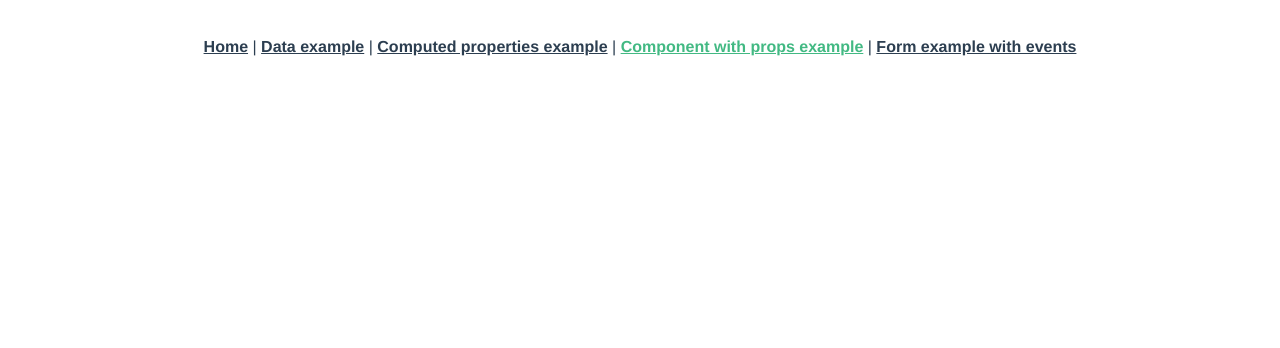
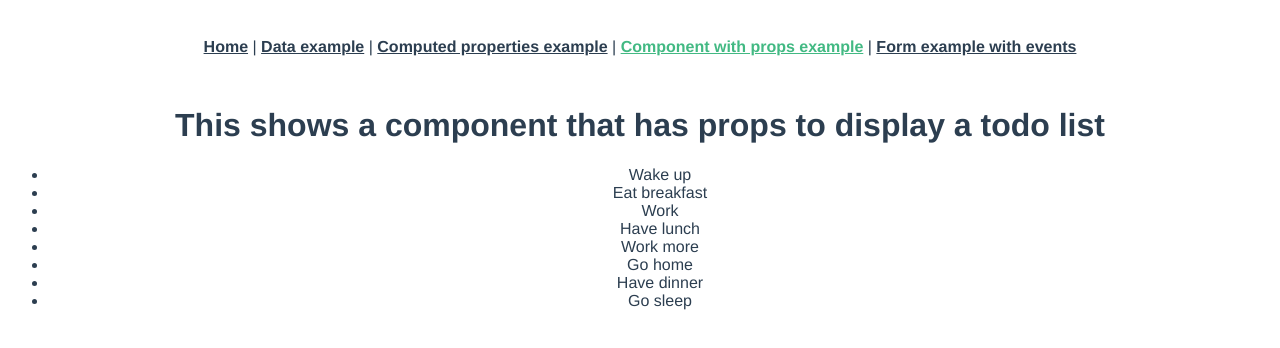
Before and after one commit to anachronic/node-examples, a Vue app in the folder vue-examples/: page /props in a window 1280 px wide. Shown: the top 348 px of the page. Built offline with nearby package versions, Linux system fonts and the light colour scheme.

Commit message:
Add example for component with props

```diff
--- /dev/null
+++ b/vue-examples/src/components/TodoList.vue
@@ -0,0 +1,21 @@
+<template>
+  <div class="todolist">
+    <ul>
+      <li v-for="(item, index) in items" v-bind:key="index">
+        {{ item }}
+      </li>
+    </ul>
+  </div>
+</template>
+
+<script>
+export default {
+  name: "TodoList",
+  props: {
+    items: {
+      type: Array,
+      required: true
+    }
+  }
+};
+</script>
--- a/vue-examples/src/router/index.js
+++ b/vue-examples/src/router/index.js
@@ -20,6 +20,12 @@ const routes = [
     name: "computed",
     component: () =>
       import(/* webpackChunkName: "computed" */ "../views/Computed.vue")
+  },
+  {
+    path: "/props",
+    name: "props",
+    component: () =>
+      import(/* webpackChunkName: "props" */ "../views/Props.vue")
   }
 ];
 
--- /dev/null
+++ b/vue-examples/src/views/Props.vue
@@ -0,0 +1,32 @@
+<template>
+  <div class="props">
+    <h1>This shows a component that has props to display a todo list</h1>
+    <div>
+      <TodoList :items="todolist" />
+    </div>
+  </div>
+</template>
+
+<script>
+import TodoList from "@/components/TodoList";
+
+export default {
+  components: {
+    TodoList
+  },
+  data() {
+    return {
+      todolist: [
+        "Wake up",
+        "Eat breakfast",
+        "Work",
+        "Have lunch",
+        "Work more",
+        "Go home",
+        "Have dinner",
+        "Go sleep"
+      ]
+    };
+  }
+};
+</script>
```
